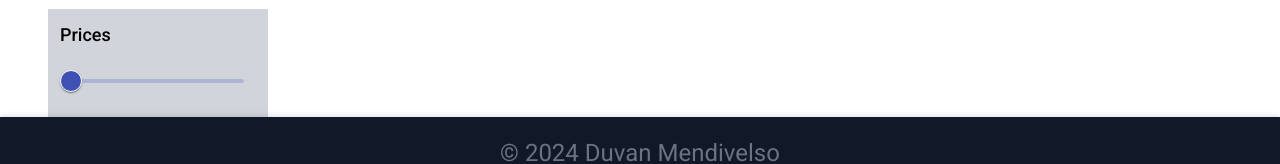
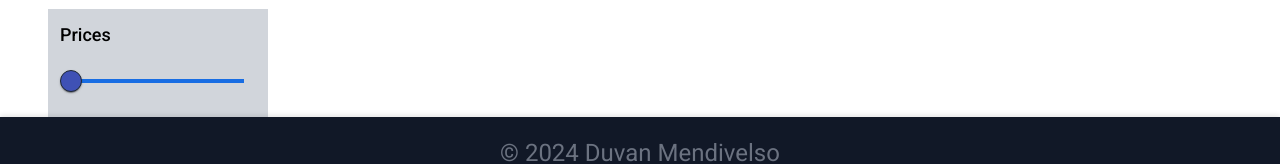
Before and after one commit to duvan-23/e-commerce, an Angular app: page / in a window 1280 px wide. Shown: the part 371-535 px from the top of the page. Built offline with nearby package versions, Linux system fonts and the light colour scheme; no server answers.

Commit message:
color slider price filter

```diff
--- a/src/styles.css
+++ b/src/styles.css
@@ -17,3 +17,12 @@ body { margin: 0; font-family: Roboto, "Helvetica Neue", sans-serif; }
     font-weight: 400;
     font-size: medium;
 }
+
+.mat-mdc-slider .mdc-slider__tick-marks{
+    background-color: rgb(24 109 227);
+}
+.mat-mdc-slider .mdc-slider__thumb-knob{
+    --tw-bg-opacity: 1;
+    border-color: rgb(31 41 55 / var(--tw-bg-opacity))!important;
+
+}
```
